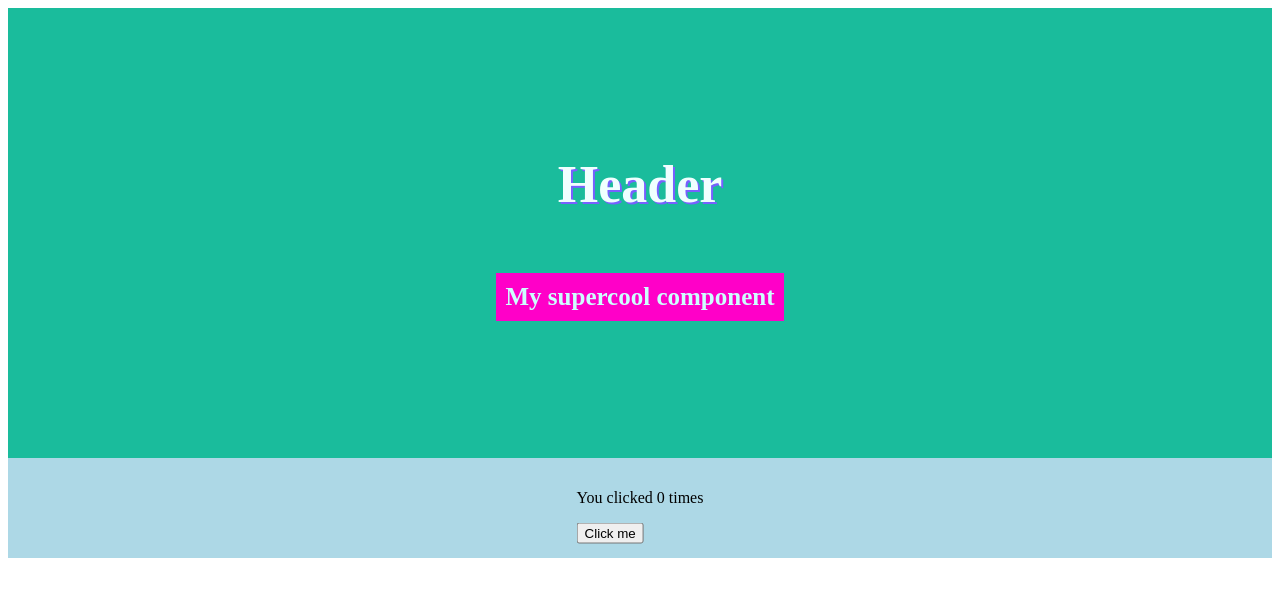
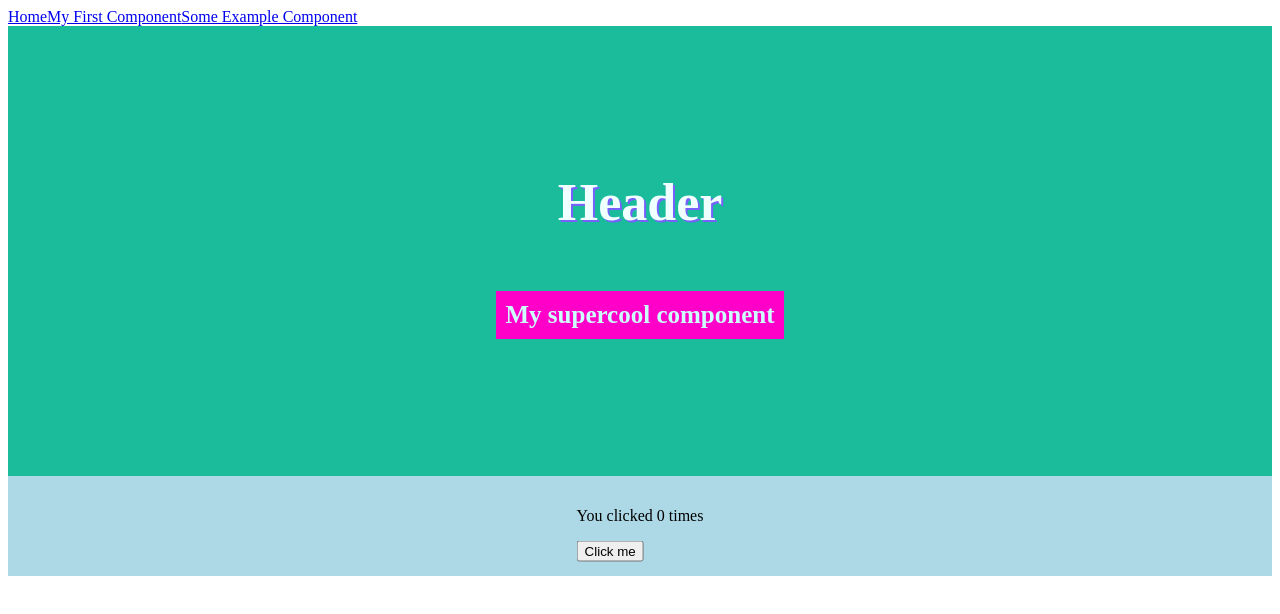
Before and after one commit to RinaKovri/RinaKovri, a React (Create React App) app: page / in a window 1280 px wide. Shown: the top 614 px of the page. Built offline with nearby package versions, Linux system fonts and the light colour scheme.

Commit message:
added navbar to new navbar.tsx file

```diff
--- /dev/null
+++ b/src/components/navbar/navbar.tsx
@@ -0,0 +1,19 @@
+import React from 'react'
+import { Link } from 'react-router-dom';
+import styles from './navbar.module.scss';
+
+type NavbarProps = {
+
+}
+
+const Navbar: React.FC<NavbarProps> = () => {
+  return (
+    <div className={styles.container}>
+      <Link to="/">Home</Link>
+      <Link to="first">My First Component</Link>
+      <Link to="example">Some Example Component</Link>
+    </div>
+  )
+}
+
+export default Navbar
--- a/src/index.tsx
+++ b/src/index.tsx
@@ -10,6 +10,7 @@
   Route,
 } from "react-router-dom";
 import styles from './components/index.module.scss';
+import Navbar from './components/navbar/navbar';
 
 const root = ReactDOM.createRoot(
   document.getElementById('root') as HTMLElement
@@ -17,6 +18,7 @@
 root.render(
   <React.StrictMode>
     <BrowserRouter>
+    <Navbar />
       <Routes>
         <Route path='/' element={<App />}></Route>
         <Route path='example' element={<SomeExampleComponent />} />
```
Also changed, not shown: src/components/navbar/navbar.module.scss (added).
